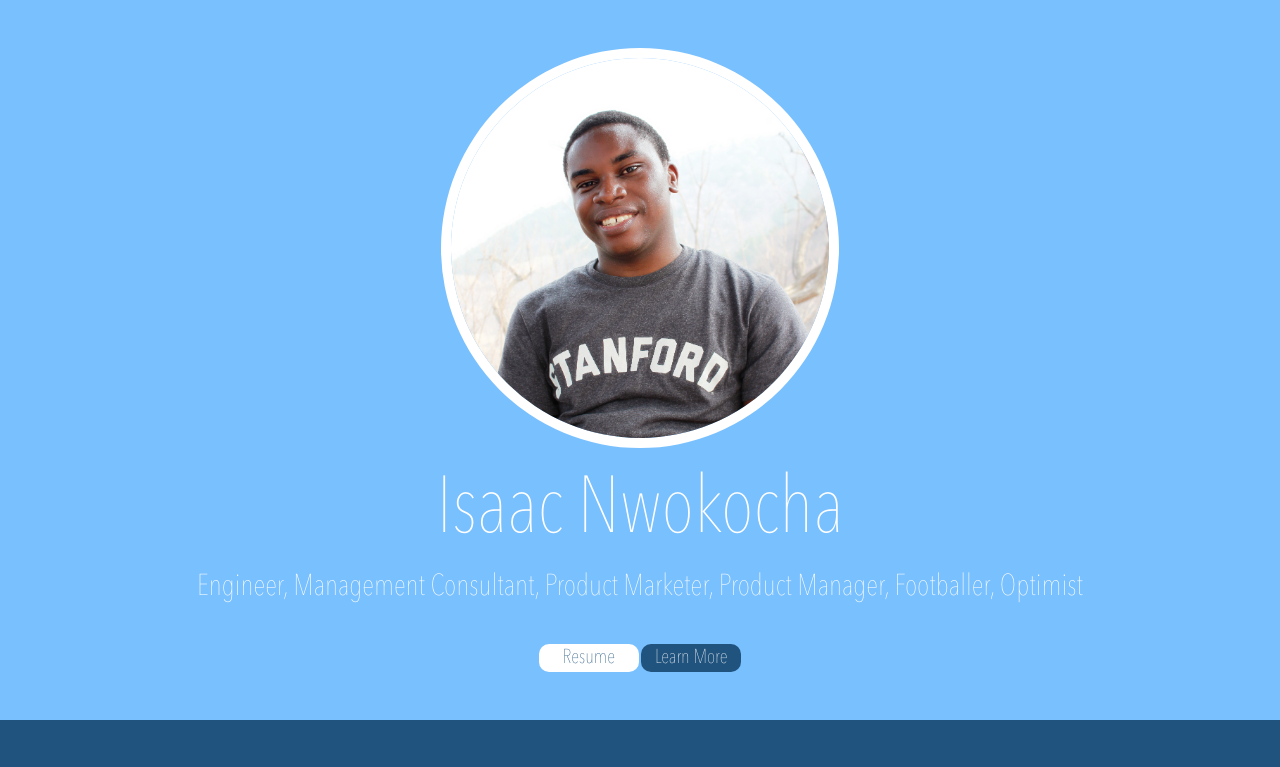
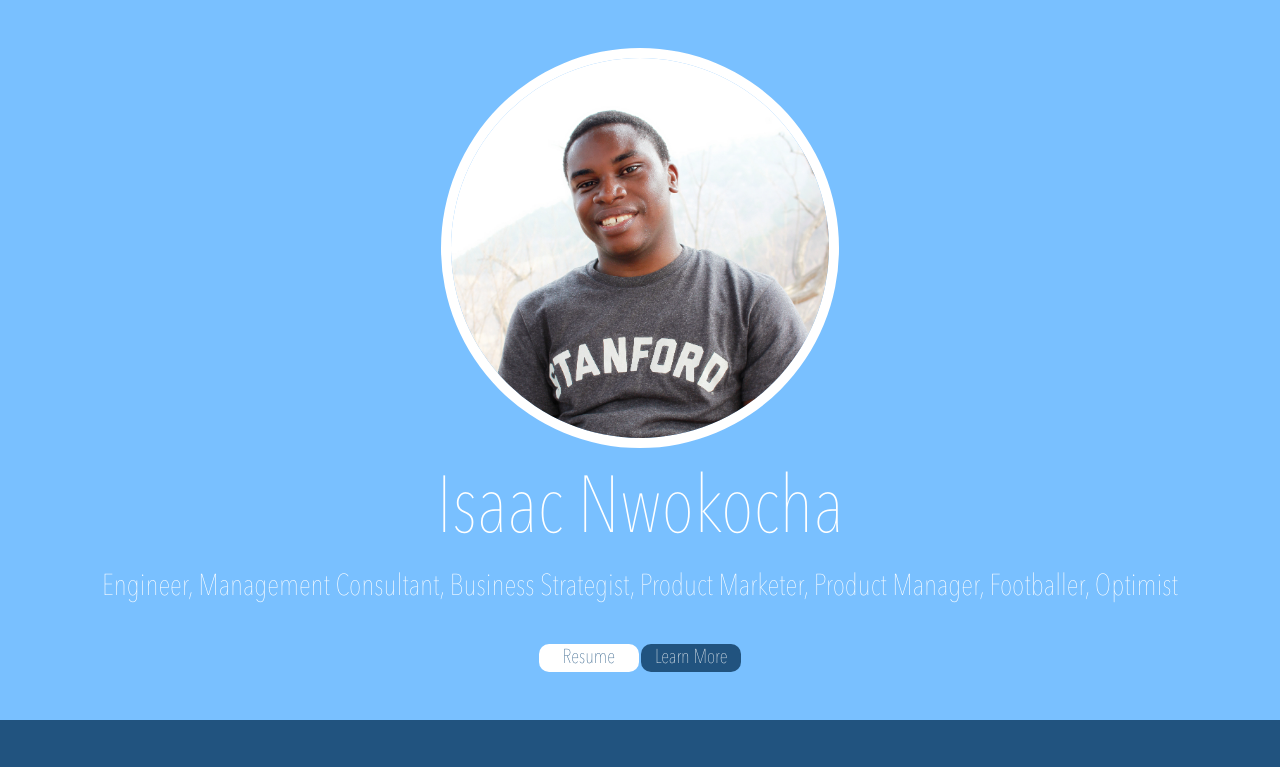
Before and after one commit to isaacnwokocha/isaacnwokocha.github.io, a plain HTML site: page index.html in a window 1280 px wide. Shown: the top 767 px of the page. Drawn offline with Linux system fonts and the light colour scheme; a script that the page names is missing.

Commit message:
Forth commit

```diff
--- a/index.html
+++ b/index.html
@@ -44,7 +44,7 @@
     <div class="jumbotron">
       <img src="lib/img/IsaacNwokocha2.jpg" class="img-responsive" alt="" />
       <h2 class="jumbo-name">Isaac Nwokocha</h2>
-      <p class="tagline"><span class="rotate">Engineer, Management Consultant, Product Marketer, Product Manager, Footballer, Optimist</span></p>
+      <p class="tagline"><span class="rotate">Engineer, Management Consultant, Business Strategist, Product Marketer, Product Manager, Footballer, Optimist</span></p>
       <a class="resume" href="https://www.linkedin.com/in/isaacnwokocha">Resume</a>
       <a href="#about" class="scroll learn-more">Learn More</a>
     </div>
```
